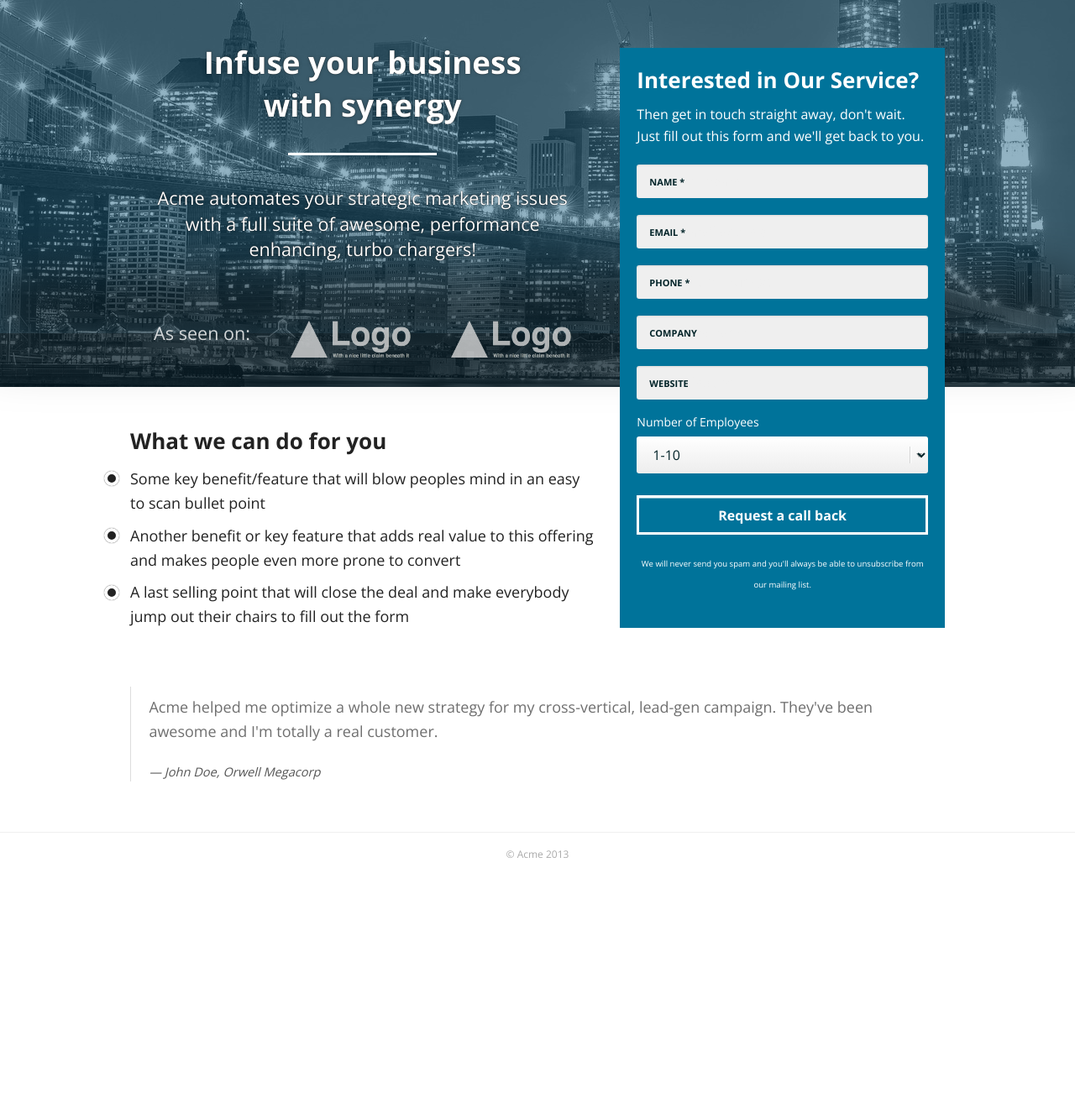
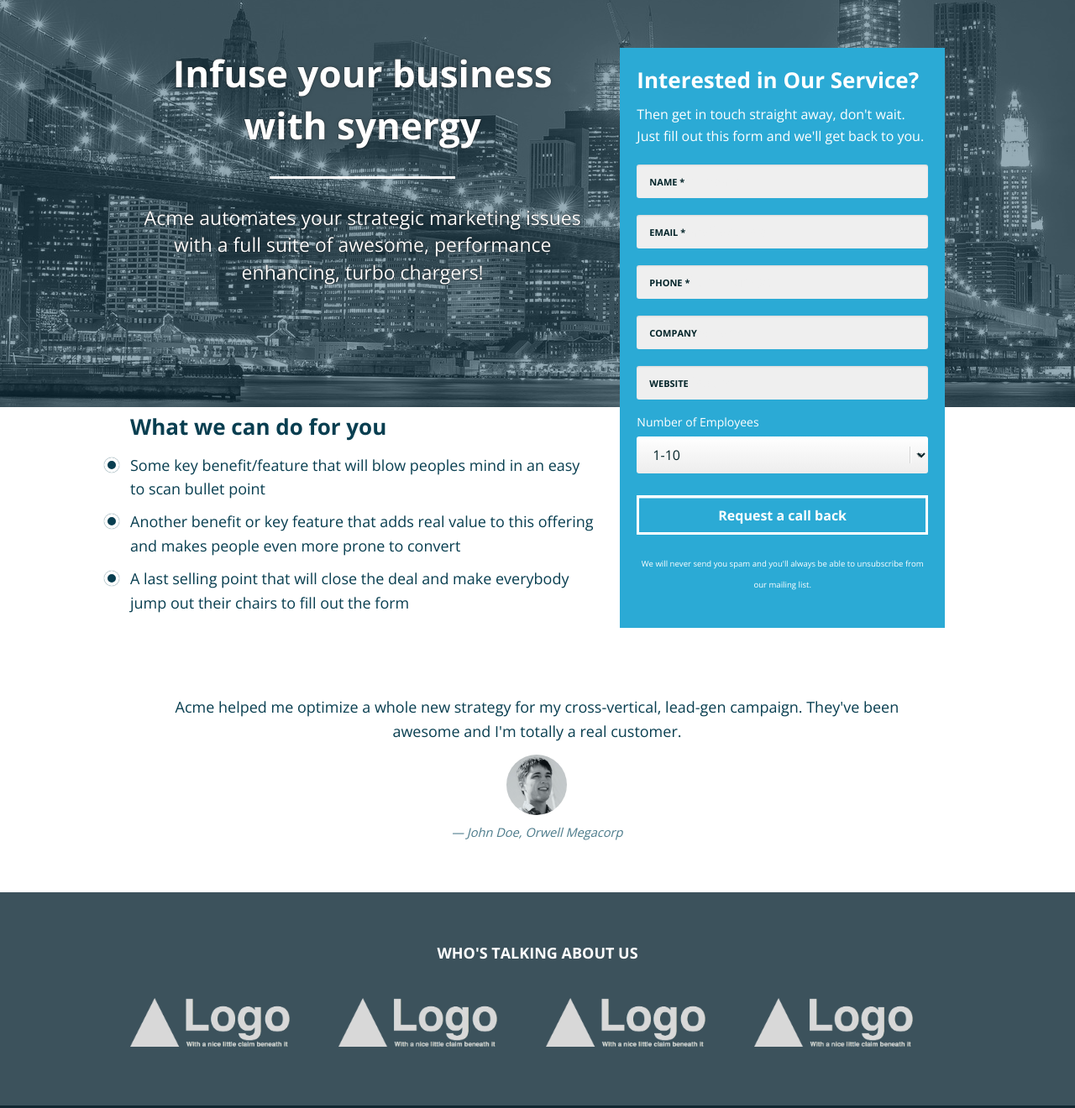
Before and after one commit to elviosc/synergy-landing, a plain HTML site: page index.html in a window 1280 px wide. Shown: the part 83-1403 px from the top of the page at 84% size. Before the commit the page ends 1127 px from the top, so only its background shows below. Drawn offline with nearby package versions, Linux system fonts and the light colour scheme.

Commit message:
Blue version

```diff
--- a/css/style.css
+++ b/css/style.css
@@ -1,14 +1,47 @@
 body, h1, h2, h3, h4, h5, h6, p {
   font-family: "Open Sans", sans;
+  color: #083E50;
 }
 
-body { font-weight: 300; }
+body { font-weight: 300; color: #083E50; }
 
 h1, h4 { color: #fff; text-align: center; }
 h1 { margin-top: 60px; }
 h1:after { content: " "; display: block; height: 3px; background: #fff; width: 40%; margin: 30px auto; }
 h3 { font-size: 26px; }
 h4 { font-weight: 200; }
+blockquote { border: none; }
+blockquote p { color: #083E50; }
+blockquote cite { color: #4B7A8A; }
+blockquote .photo {
+  position: relative;
+  overflow: hidden;
+  width: 4em;
+  height: 4em;
+  border-radius: 100%;
+  margin: -0.5em auto 0.5em;
+}
+
+.text-separator {
+  margin: 60px 0;
+  text-align: center;
+  text-transform: uppercase;
+  position: relative;
+}
+.text-separator:before {
+  content: " ";
+  position: absolute;
+  display: block;
+  width: 100%;
+  height: 1px;
+  background: #083E50;
+  top: 0.65em;
+}
+.text-separator span {
+  position: relative;
+  background: #fff;
+  padding: 0 0.5em;
+}
 
 .logo {
   height: 60px;
@@ -16,7 +49,6 @@ h4 { font-weight: 200; }
 }
 
 .phone {
-  color: rgb(108, 86, 59);
   color: rgb(0, 115, 154);
   margin-top: 20px;
 }
@@ -27,11 +59,11 @@ h4 { font-weight: 200; }
 .bg {
   position: absolute;
   width: 100%;
-  height: 20em;
+  height: 30.5em;
   background: url(../img/night-city.jpg);
   background-position: 0 -156px;
 }
-.bg:before {
+.bg:before, .photo:after {
   content: " ";
   display: block;
   position: absolute;
@@ -39,46 +71,31 @@ h4 { font-weight: 200; }
   height: 100%;
   top: 0;
   left: 0;
-  background: rgba(8, 83, 119, 0.44);
+  background: rgba(16, 66, 90, 0.44);
 }
-.bg:after {
-  content: " ";
-  display: block;
-  position: absolute;
-  width: 100%;
-  height: 4em;
-  bottom: 0;
-  background: rgba(0, 0, 0, 0.5);
-  box-shadow: 0 -59px 65px 12px rgba(0, 0, 0, 0.5);
+.photo:after {
+  background: rgba(16, 66, 90, 0.12);
 }
-.hero h1 {
-  font-size: 1.8em;
-  margin: 1em auto;
-  max-width: 12em;
-}
-.hero h4 {
-  padding: 0 2%;
-  font-size: 1.1em;
-  max-width: 30em;
-  margin: 0 auto;
+.hero {
+  min-height: 24.5em;
 }
 .hero h1, .hero h4 {
   color: #fff;
   text-shadow: 0 0 1px rgba(0,0,0,1), 0 0 5px rgba(0,0,0,0.2);
 }
 .logos {
-  margin-top: 40px;
-  margin-bottom: 20px;
-  opacity: 0.8;
+  margin: 60px 0 0;
+  padding: 60px 0 50px;
+  background: rgb(60,82,92);
 }
-.logos h4 {
-  margin-top: 0px;
-  text-shadow: none;
-  font-size: 1.2em;
+.logos h5 {
+  margin: 0 0 40px;
+  color: #fff;
+  text-transform: uppercase;
 }
 .main {
   font-size: 18px;
-  padding-top: .5em;
+  padding-top: 2em;
 }
 .main ul { list-style: none; }
 .main li {
@@ -89,19 +106,19 @@ h4 { font-weight: 200; }
     display: inline-block;
     width: 1em;
     height: 1em;
-    background: #222;
+    background: #083E50;
     border-radius: 100%;
     margin-right: 0.7em;
     margin-left: -1.7em;
     position: relative;
     top: 0.12em;
     border: 0.25em solid #fff;
-    box-shadow: 0 0 1px #222;
+    box-shadow: 0 0 1px #083E50;
 }
 
 .testimonial {
   font-size: 18px;
-  margin: 10px 0 60px;
+  margin: 10px 0 0;
 }
 
 .panel .primary.button {
@@ -113,7 +130,7 @@ h4 { font-weight: 200; }
   margin: 60px 0;
   border: none;
   background: #f7941d;
-  background: rgb(0,115,154);
+  background: rgb(43, 170, 213);
   color: #fff;
 }
 
@@ -260,36 +277,51 @@ select {
 
 footer {
   padding: 20px 0;
-  border-top: 1px solid #efefef;
+  background: rgb(18,40,50);
 }
 .copyright {
   color: #aaa;
   font-size: 12px;
 }
 
-
-@media only screen and (min-width: 768px) {
-  .main {
-    padding-top: 2em;
+@media only screen and (max-width: 768px) {
+  .bg {
+    height: 20em;
+  }
+  .hero {
+    min-height: 14.5em;
+  }
+  .panel {
+    margin: 10px 0;
   }
   .logos {
-    margin-top: 70px;
+    margin-top: 50px;
   }
+  .inplace-label .input:focus + label,
+  .inplace-label .input:active + label {
+      color: #fff;
+      text-shadow: 0 1px 0 rgba(19,74,70,.4);
+      background: rgba(122,184,147,1);
+      top: -4em;
+      left: 0;
+      text-align: center;
+      border-radius: 3px;
+      border-radius: 3px;
+  }
+  header .columns {
+    text-align: center !important;
+  }
+  .phone {
+    margin-bottom: 30px;
+  }
+  .logo {
+    margin-top: 30px;
+  }
+  h4 { line-height: 1.3; }
+}
+
+@media only screen and (min-width: 1028px) {
   .bg {
-    height: 29em;
-  }
-  .hero h1 {
-    font-size: 2.3em;
-    margin-top: 1.4em;
-  }
-  .hero h4 {
-    padding: 0%;
-    font-size: 1.35em;
-  }
-
-}
-@media only screen and (min-width: 1028px) {
-  .hero h4 {
-    padding: 0 5%;
+    height: 30.5em;
   }
 }
--- a/index.html
+++ b/index.html
@@ -37,11 +37,6 @@
               <div class="hero">
                 <h1>Infuse your business with synergy</h1>
                 <h4>Acme automates your strategic marketing issues with a full suite of awesome, performance enhancing, turbo chargers!</h4>
-                <ul class="logos large-block-grid-3 small-block-grid-3 medium-block-grid-3">
-                  <li><h4>As seen on:</h4></li>
-                  <li><img class="large-10 small-8" src="img/press-logo-1.png"></li>
-                  <li><img class="large-10 small-8" src="img/press-logo-1.png"></li>
-                </ul>
               </div>
               <div class="main">
                 <h3>What we can do for you</h3>
@@ -101,10 +96,25 @@
         </div>
         <div class="row">
           <div class="large-12 columns">
-            <blockquote class="testimonial">
+            <blockquote class="testimonial text-center">
               <p class="blurb">Acme helped me optimize a whole new strategy for my cross-vertical, lead-gen campaign. They've been awesome and I'm totally a real customer.</p>
+              <div class="photo"><img src="img/testimonial.jpg"></div>
               <cite>John Doe, Orwell Megacorp</cite>
             </blockquote>
+          </div>
+        </div>
+
+        <div class="logos">
+          <div class="row">
+            <div class="large-12 columns">
+              <h5 class="text-center">Who's Talking About Us</h5>
+              <ul class="large-block-grid-4 small-block-grid-4 medium-block-grid-4">
+                <li><img class="large-10 small-8" src="img/press-logo-1.png"></li>
+                <li><img class="large-10 small-8" src="img/press-logo-1.png"></li>
+                <li><img class="large-10 small-8" src="img/press-logo-1.png"></li>
+                <li><img class="large-10 small-8" src="img/press-logo-1.png"></li>
+              </ul>
+            </div>
           </div>
         </div>
 
```
Also changed, not shown: img/testimonial.jpg (added).
